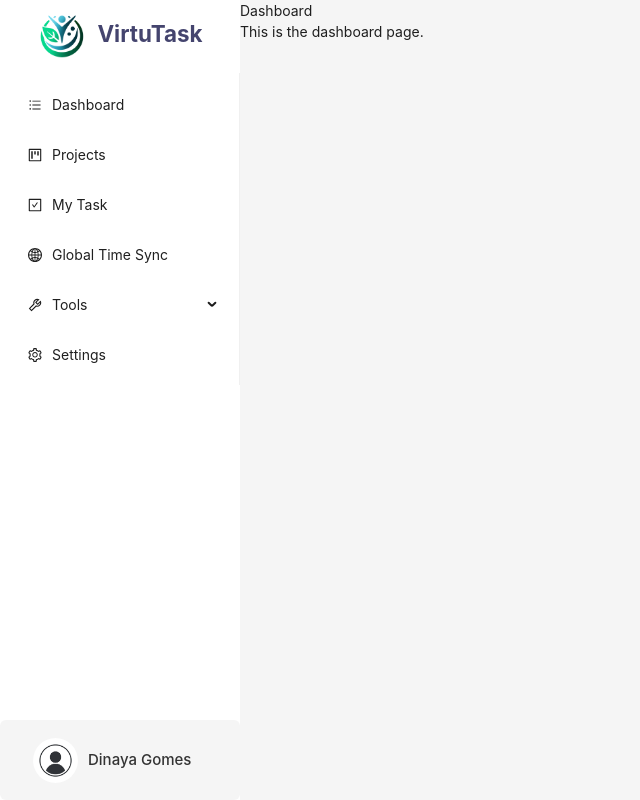
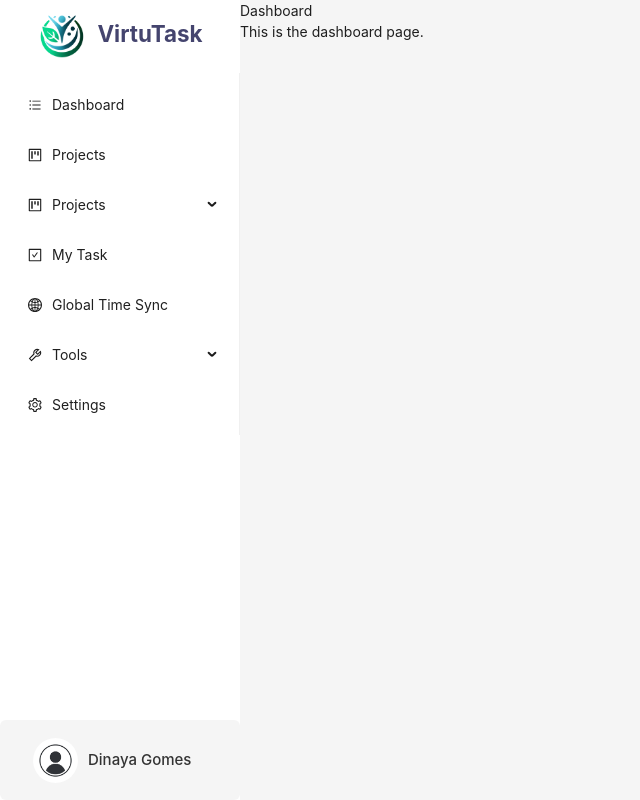
Before and after one commit to binubandara/virtuTask-app, a React (Vite) app in the folder frontend/: page /pane in a window 1280 px wide. Shown: the whole page, without its empty margins (0-640 px from the left). Built offline with nearby package versions, Linux system fonts and the light colour scheme.

Commit message:
Added 2 submenu's to the sidebar

```diff
--- a/frontend/src/components/pane/MenuList.jsx
+++ b/frontend/src/components/pane/MenuList.jsx
@@ -6,7 +6,6 @@ const MenuList = () => {
   const navigate = useNavigate();
 
   const handleMenuClick = (key) => {
-    // Navigate to the corresponding route based on the key
     switch (key) {
       case 'dashboard':
         navigate('/pane/dashboard');
@@ -23,7 +22,6 @@ const MenuList = () => {
       case 'settings':
         navigate('/pane/settings');
         break;
-      // Add cases for other menu items if needed
       default:
         break;
     }
@@ -33,6 +31,13 @@ const MenuList = () => {
     <Menu mode="inline" className='sideBar' onClick={({ key }) => handleMenuClick(key)}>
       <Menu.Item style={{ marginTop: "12px", marginBottom: "10px" }} key="dashboard" icon={<BarsOutlined />}> Dashboard </Menu.Item>
       <Menu.Item style={{ marginBottom: "10px" }} key="projects" icon={<ProjectOutlined />}> Projects </Menu.Item>
+
+
+      <Menu.SubMenu style={{ marginBottom: "10px" }} key="projects" icon={<ProjectOutlined />} title="Projects">
+        <Menu.Item style={{ marginBottom: "10px" }} key="p-1" icon={<TeamOutlined />}> Project Management </Menu.Item>
+        <Menu.Item style={{ marginBottom: "10px" }} key="p-2" icon={<AimOutlined />}> My Projects </Menu.Item>
+      </Menu.SubMenu>
+
       <Menu.Item style={{ marginBottom: "10px" }} key="myTask" icon={<CheckSquareOutlined />}> My Task </Menu.Item>
       <Menu.Item style={{ marginBottom: "10px" }} key="global" icon={<GlobalOutlined />}> Global Time Sync </Menu.Item>
 
```
Also changed, not shown: frontend/src/components/settingsPage/Settings.jsx (+0 -9 lines).
